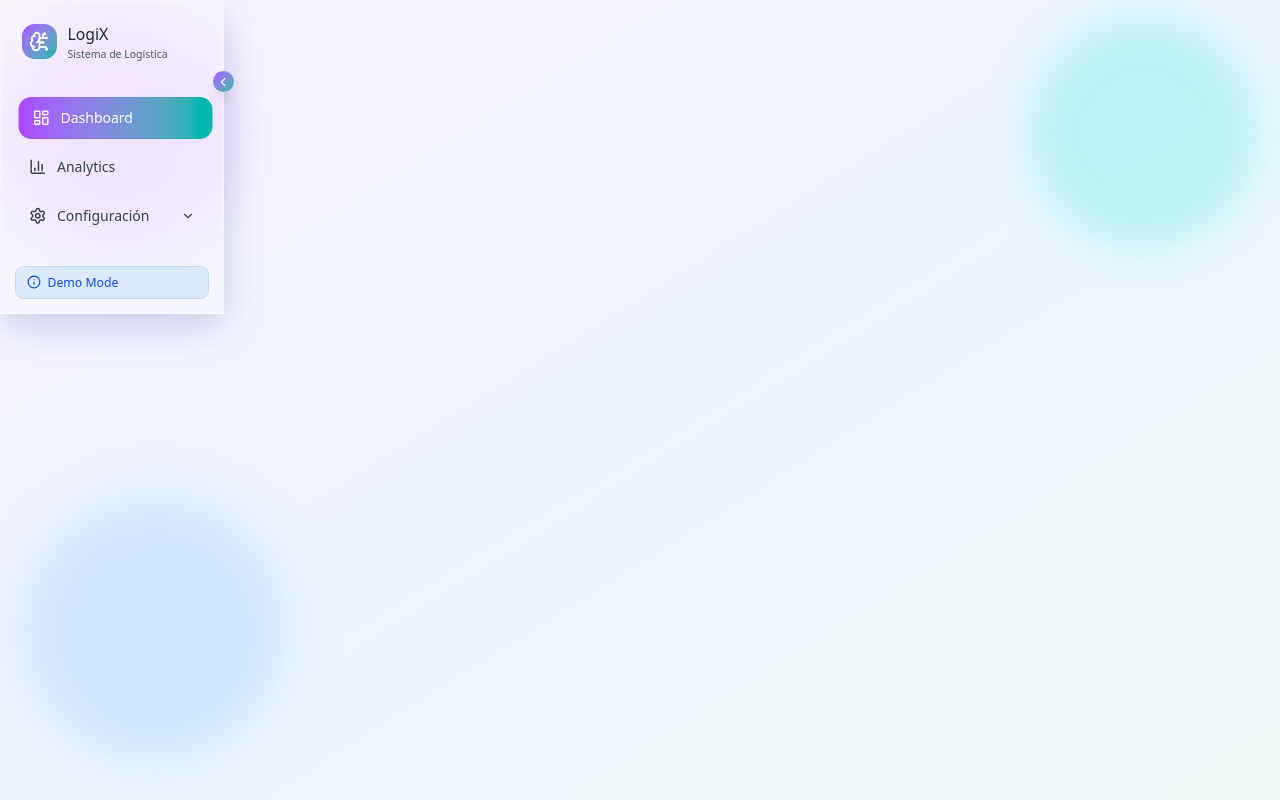
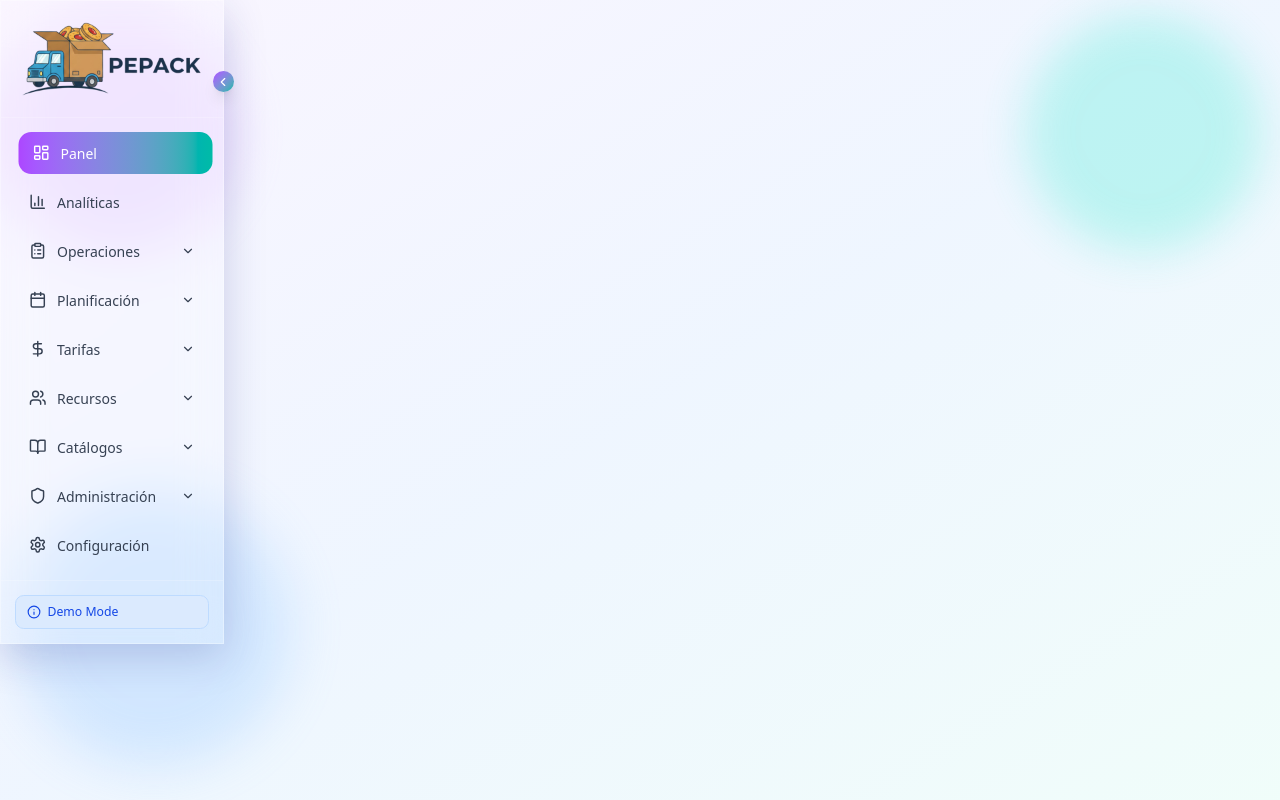
Before and after one commit to martinmalgor04/dsw-2025, a React (Vite) app in the folder frontend/: page /dashboard in a window 1280 px wide. Built offline with nearby package versions, Linux system fonts and the light colour scheme.

Commit message:
Reordenamiento de sidebar e introduccion de logo

```diff
--- a/frontend/index.html
+++ b/frontend/index.html
@@ -4,7 +4,7 @@
 <head>
   <meta charset="UTF-8" />
   <meta name="viewport" content="width=device-width, initial-scale=1.0" />
-  <title>LogiX - Sistema de Gestión Logística</title>
+  <title>PEPACK - Sistema de Gestión Logística</title>
 </head>
 
 <body>
--- a/frontend/src/components/Sidebar.tsx
+++ b/frontend/src/components/Sidebar.tsx
@@ -16,9 +16,16 @@ import {
   Shield,
   User,
   Package,
-  BrainCircuit,
-  Info
+  Info,
+  ClipboardList,
+  Calendar,
+  Users,
+  BookOpen,
+  Route,
+  FileText,
+  AlertTriangle
 } from 'lucide-react';
+import logo from '../assets/logo.png';
 
 interface SidebarProps {
   activeTab: string;
@@ -37,31 +44,85 @@ export function Sidebar({
   isMobileOpen,
   setIsMobileOpen
 }: SidebarProps) {
-  const isConfigPage = activeTab.startsWith('config-');
-  const [configExpanded, setConfigExpanded] = useState(isConfigPage);
+  // Estado para controlar qué secciones están expandidas
+  const [expandedSections, setExpandedSections] = useState<Record<string, boolean>>({});
 
-  // Expandir automáticamente configuración si estamos en una subpágina
+  // Expandir automáticamente la sección cuando se selecciona un sub-item
   useEffect(() => {
-    if (isConfigPage) {
-      setConfigExpanded(true);
+    const section = menuSections.find(section =>
+      section.items.some(item => item.id === activeTab)
+    );
+    if (section) {
+      setExpandedSections(prev => ({ ...prev, [section.id]: true }));
     }
-  }, [isConfigPage]);
+  }, [activeTab]);
 
-  const menuItems = [
-    { id: 'dashboard', label: 'Dashboard', icon: LayoutDashboard },
-    { id: 'analytics', label: 'Analytics', icon: BarChart3 },
+  // Items principales sin subsecciones
+  const mainMenuItems = [
+    { id: 'dashboard', label: 'Panel', icon: LayoutDashboard },
+    { id: 'analytics', label: 'Analíticas', icon: BarChart3 },
   ];
 
-  const configSubItems = [
+  // Secciones con subsecciones
+  const menuSections = [
+    {
+      id: 'operaciones',
+      label: 'Operaciones',
+      icon: ClipboardList,
+      items: [
+        { id: 'operaciones-seguimiento', label: 'Seguimiento de envíos', icon: Package },
+        { id: 'operaciones-hojas-ruta', label: 'Hojas de ruta / Despachos', icon: Route },
+        { id: 'operaciones-incidencias', label: 'Incidencias y no-entregas', icon: AlertTriangle },
+      ]
+    },
+    {
+      id: 'planificacion',
+      label: 'Planificación',
+      icon: Calendar,
+      items: [
+        { id: 'config-ventanas', label: 'Ventanas operativas', icon: Clock },
         { id: 'config-zonas', label: 'Zonas de cobertura', icon: MapPin },
+      ]
+    },
+    {
+      id: 'tarifas',
+      label: 'Tarifas',
+      icon: DollarSign,
+      items: [
+        { id: 'config-cotizacion', label: 'Reglas de cotización', icon: DollarSign },
+      ]
+    },
+    {
+      id: 'recursos',
+      label: 'Recursos',
+      icon: Users,
+      items: [
         { id: 'config-vehiculos', label: 'Vehículos', icon: Truck },
-    { id: 'config-ventanas', label: 'Ventanas operativas', icon: Clock },
-    { id: 'config-cotizacion', label: 'Reglas de cotización', icon: DollarSign },
+        { id: 'recursos-conductores', label: 'Conductores', icon: User },
+      ]
+    },
+    {
+      id: 'catalogos',
+      label: 'Catálogos',
+      icon: BookOpen,
+      items: [
+        { id: 'config-transporte', label: 'Tipos de transporte', icon: Package },
         { id: 'config-motivos', label: 'Motivos de no entrega', icon: XOctagon },
+      ]
+    },
+    {
+      id: 'administracion',
+      label: 'Administración',
+      icon: Shield,
+      items: [
+        { id: 'config-usuarios', label: 'Usuarios', icon: User },
         { id: 'config-roles', label: 'Roles y permisos', icon: Shield },
-    { id: 'config-usuarios', label: 'Usuarios', icon: User },
-    { id: 'config-transporte', label: 'Tipos de transporte', icon: Package },
+      ]
+    },
   ];
+
+  // Item final de configuración
+  const configMenuItem = { id: 'configuracion-sistema', label: 'Configuración', icon: Settings };
 
   // Glassmorphism styles using inline styles
   const glassStyle = {
@@ -79,35 +140,33 @@ export function Sidebar({
     }
   };
 
-  const handleConfigClick = () => {
+  const handleSectionClick = (sectionId: string) => {
     if (isCollapsed) {
       setIsCollapsed(false);
     }
-    setConfigExpanded(!configExpanded);
+    setExpandedSections(prev => ({ ...prev, [sectionId]: !prev[sectionId] }));
   };
 
-  const isConfigActive = activeTab.startsWith('config-');
+  const isSectionActive = (sectionId: string) => {
+    const section = menuSections.find(s => s.id === sectionId);
+    return section?.items.some(item => item.id === activeTab) || false;
+  };
 
   const sidebarContent = (
     <>
       {/* Header */}
       <div className={`p-6 border-b border-white/20 ${isCollapsed ? 'px-4' : ''}`}>
-        <div className={`flex items-center ${isCollapsed ? 'justify-center' : 'gap-3'}`}>
-          <div className="w-10 h-10 bg-gradient-to-br from-purple-500 to-teal-500 rounded-xl flex items-center justify-center flex-shrink-0">
-            <BrainCircuit className="w-6 h-6 text-white" />
+        <div className="flex items-center justify-center">
+          <div className={`flex items-center justify-center ${isCollapsed ? 'w-12 h-12' : 'w-32 h-32'}`}>
+            <img src={logo} alt="LogiX Logo" className="w-full h-full object-contain" />
           </div>
-          {!isCollapsed && (
-            <div className="overflow-hidden">
-              <h1 className="text-lg text-gray-800 whitespace-nowrap">LogiX</h1>
-              <p className="text-xs text-gray-600 whitespace-nowrap">Sistema de Logística</p>
-            </div>
-          )}
         </div>
       </div>
 
       {/* Navigation */}
       <nav className="p-4 space-y-2 flex-1 overflow-y-auto">
-        {menuItems.map((item) => {
+        {/* Items principales (Panel y Analíticas) */}
+        {mainMenuItems.map((item) => {
           const Icon = item.icon;
           const isActive = activeTab === item.id;
 
@@ -134,22 +193,28 @@ export function Sidebar({
           );
         })}
 
-        {/* Configuración con submenú */}
-        <div>
+        {/* Secciones con subsecciones */}
+        {menuSections.map((section) => {
+          const SectionIcon = section.icon;
+          const isActive = isSectionActive(section.id);
+          const isExpanded = expandedSections[section.id];
+
+          return (
+            <div key={section.id}>
               <button
-            onClick={handleConfigClick}
-            className={`w-full flex items-center ${isCollapsed ? 'justify-center px-2' : 'gap-3 px-4'} py-3 rounded-xl text-left transition-all duration-300 group relative ${isConfigActive
+                onClick={() => handleSectionClick(section.id)}
+                className={`w-full flex items-center ${isCollapsed ? 'justify-center px-2' : 'gap-3 px-4'} py-3 rounded-xl text-left transition-all duration-300 group relative ${isActive
                   ? 'bg-gradient-to-r from-purple-500 to-teal-500 text-white transform translate-x-1'
                   : 'text-gray-700 hover:bg-white/20 hover:translate-x-1'
                   }`}
-            title={isCollapsed ? 'Configuración' : undefined}
+                title={isCollapsed ? section.label : undefined}
               >
-            <Settings className="w-5 h-5 flex-shrink-0" />
+                <SectionIcon className="w-5 h-5 flex-shrink-0" />
                 {!isCollapsed && (
                   <>
-                <span className="flex-1 whitespace-nowrap">Configuración</span>
+                    <span className="flex-1 whitespace-nowrap">{section.label}</span>
                     <ChevronDown
-                  className={`w-4 h-4 transition-transform duration-300 ${configExpanded ? 'rotate-180' : ''
+                      className={`w-4 h-4 transition-transform duration-300 ${isExpanded ? 'rotate-180' : ''
                         }`}
                     />
                   </>
@@ -158,23 +223,23 @@ export function Sidebar({
                 {/* Tooltip for collapsed state */}
                 {isCollapsed && (
                   <div className="absolute left-full ml-2 px-3 py-2 bg-gray-900 text-white text-sm rounded-lg opacity-0 group-hover:opacity-100 pointer-events-none transition-opacity duration-200 whitespace-nowrap z-50">
-                Configuración
+                    {section.label}
                   </div>
                 )}
               </button>
 
-          {/* Submenú de Configuración */}
-          {!isCollapsed && configExpanded && (
+              {/* Submenú de la sección */}
+              {!isCollapsed && isExpanded && (
                 <div className="mt-2 ml-4 space-y-1 animate-fade-in">
-              {configSubItems.map((subItem) => {
+                  {section.items.map((subItem) => {
                     const SubIcon = subItem.icon;
-                const isActive = activeTab === subItem.id;
+                    const isSubActive = activeTab === subItem.id;
 
                     return (
                       <button
                         key={subItem.id}
                         onClick={() => handleMenuItemClick(subItem.id)}
-                    className={`w-full flex items-center gap-2 pl-8 pr-3 py-2.5 rounded-lg transition-all duration-200 border-l-2 ${isActive
+                        className={`w-full flex items-center gap-2 pl-8 pr-3 py-2.5 rounded-lg transition-all duration-200 border-l-2 ${isSubActive
                           ? 'bg-gradient-to-r from-purple-100 to-teal-100 text-purple-700 shadow-sm border-purple-500'
                           : 'text-gray-600 hover:bg-white/30 hover:text-gray-800 border-transparent hover:border-purple-300'
                           }`}
@@ -187,6 +252,28 @@ export function Sidebar({
                 </div>
               )}
             </div>
+          );
+        })}
+
+        {/* Item final de Configuración */}
+        <button
+          onClick={() => handleMenuItemClick(configMenuItem.id)}
+          className={`w-full flex items-center ${isCollapsed ? 'justify-center px-2' : 'gap-3 px-4'} py-3 rounded-xl text-left transition-all duration-300 group relative ${activeTab === configMenuItem.id
+            ? 'bg-gradient-to-r from-purple-500 to-teal-500 text-white transform translate-x-1'
+            : 'text-gray-700 hover:bg-white/20 hover:translate-x-1'
+            }`}
+          title={isCollapsed ? configMenuItem.label : undefined}
+        >
+          <Settings className="w-5 h-5 flex-shrink-0" />
+          {!isCollapsed && <span className="whitespace-nowrap">{configMenuItem.label}</span>}
+
+          {/* Tooltip for collapsed state */}
+          {isCollapsed && (
+            <div className="absolute left-full ml-2 px-3 py-2 bg-gray-900 text-white text-sm rounded-lg opacity-0 group-hover:opacity-100 pointer-events-none transition-opacity duration-200 whitespace-nowrap z-50">
+              {configMenuItem.label}
+            </div>
+          )}
+        </button>
       </nav>
 
       {/* Backend Status */}
```
Also changed, not shown: frontend/src/assets/logo.png (added). Lines whose indentation alone changed are shown as unchanged.
